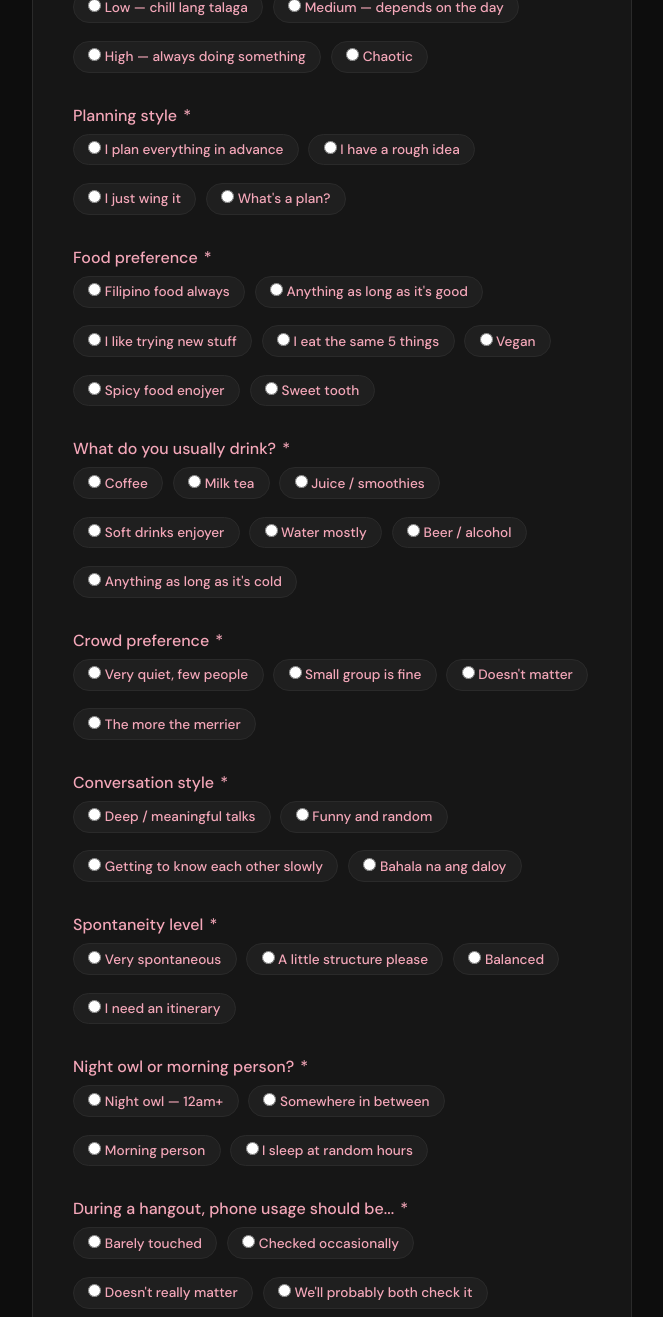
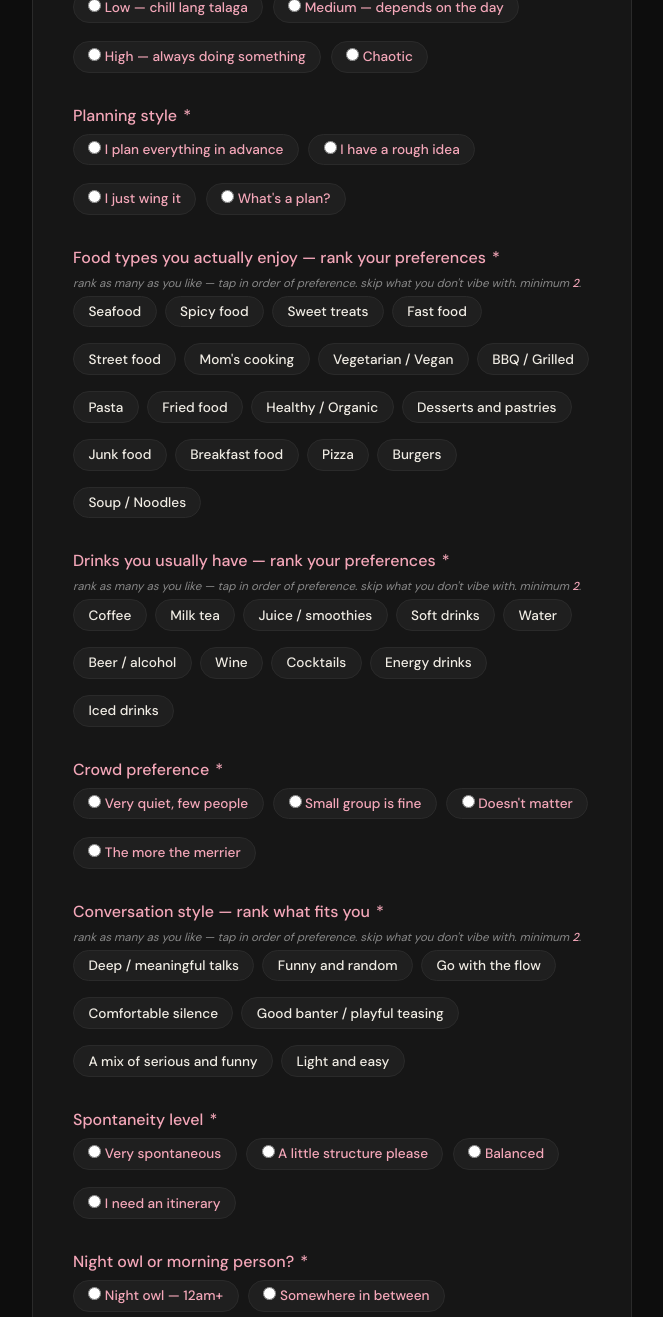
Before and after one commit to agnolas7/datesite, a PHP site: page /compatibility.php in a window 1280 px wide. Shown: the part 1086-2403 px from the top of the page, without its empty margins (308-971 px from the left). Run offline with PHP 8.4, Linux system fonts and the light colour scheme; the visitor is signed in with stand-in values (Sample User, id 1); some web fonts are replaced.

Commit message:
update compatibility questions and profile editor

```diff
--- a/compatibility.php
+++ b/compatibility.php
@@ -143,7 +143,7 @@ require 'includes/compatibility_questions.php';
                 </div>
             <?php endif; ?>
 
-            <span class="field-error hidden">please answer this one 🥺</span>
+            <span class="field-error hidden">please answer this one </span>
         </div>
         <?php endforeach; ?>
 
--- a/includes/compatibility_questions.php
+++ b/includes/compatibility_questions.php
@@ -42,14 +42,18 @@ $compatibility_questions = [
         'options' => ['I plan everything in advance','I have a rough idea','I just wing it','What\'s a plan?'],
     ],
     'food_preference' => [
-        'label'   => 'Food preference',
-        'type'    => 'radio',
-        'options' => ['Filipino food always','Anything as long as it\'s good','I like trying new stuff','I eat the same 5 things','Vegan', 'Spicy food enojyer', 'Sweet tooth'],
+        'label'   => 'Food types you actually enjoy — rank your preferences',
+        'type'    => 'rank',
+        'max'     => 99,
+        'min'     => 2,
+        'options' => ['Seafood','Spicy food','Sweet treats','Fast food', 'Street food', 'Mom\'s cooking','Vegetarian / Vegan','BBQ / Grilled','Pasta', 'Fried food','Healthy / Organic','Desserts and pastries','Junk food','Breakfast food','Pizza','Burgers','Soup / Noodles'],
     ],
     'coffee_preference' => [
-        'label'   => 'What do you usually drink?',
-        'type'    => 'radio',
-        'options' => ['Coffee','Milk tea','Juice / smoothies','Soft drinks enjoyer','Water mostly','Beer / alcohol','Anything as long as it\'s cold'],
+        'label'   => 'Drinks you usually have — rank your preferences',
+        'type'    => 'rank',
+        'max'     => 99,
+        'min'     => 2,
+        'options' => ['Coffee','Milk tea','Juice / smoothies','Soft drinks','Water','Beer / alcohol','Wine','Cocktails','Energy drinks','Iced drinks'],
     ],
     'crowd_preference' => [
         'label'   => 'Crowd preference',
@@ -57,9 +61,11 @@ $compatibility_questions = [
         'options' => ['Very quiet, few people','Small group is fine','Doesn\'t matter','The more the merrier'],
     ],
     'conversation_style' => [
-        'label'   => 'Conversation style',
-        'type'    => 'radio',
-        'options' => ['Deep / meaningful talks','Funny and random','Getting to know each other slowly','Bahala na ang daloy'],
+        'label'   => 'Conversation style — rank what fits you',
+        'type'    => 'rank',
+        'max'     => 99,
+        'min'     => 2,
+        'options' => ['Deep / meaningful talks','Funny and random','Go with the flow','Comfortable silence','Good banter / playful teasing', 'A mix of serious and funny', 'Light and easy'],
     ],
     'spontaneity_level' => [
         'label'   => 'Spontaneity level',
```
